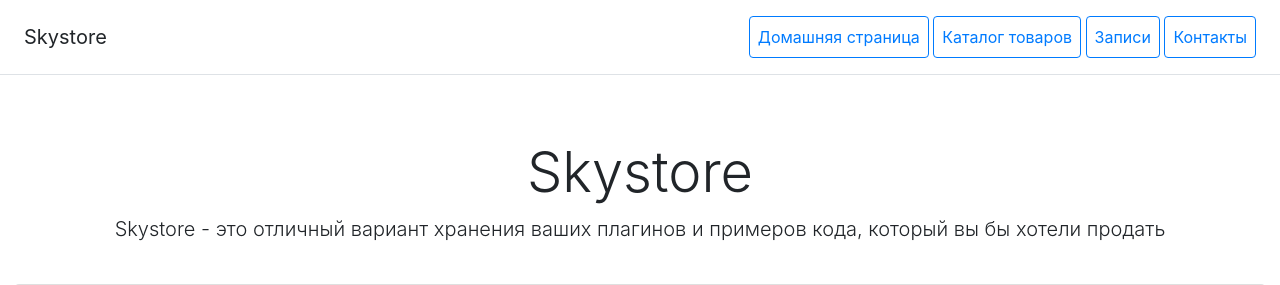
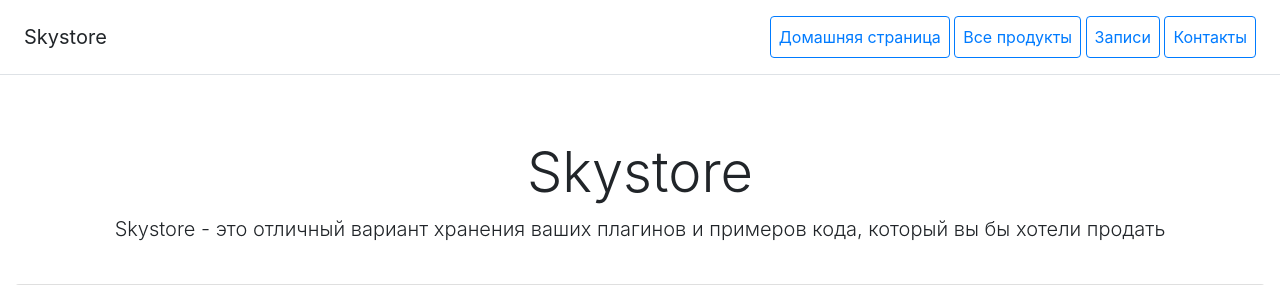
Before and after one commit to DSulzhits/06_2, a Django app: page /blog_record/delete/bot/ in a window 1280 px wide. Shown: the top 285 px of the page. Run offline with Django 4.2, Linux system fonts and the light colour scheme; data comes from the database, SQL or seed files in the repository; some libraries are stand-ins or nearby versions.

Commit message:
Изменена кнопка

```diff
--- a/catalog/templates/catalog/includes/inc_catalog_menu.html
+++ b/catalog/templates/catalog/includes/inc_catalog_menu.html
@@ -1,7 +1,7 @@
 <h5 class="my-0 mr-md-auto font-weight-normal">Skystore</h5>
 <nav class="ms-5">
     <a class="p-2 btn btn-outline-primary" href="/">Домашняя страница</a>
-    <a class="p-2 btn btn-outline-primary" href="/products/">Каталог товаров</a>
+    <a class="p-2 btn btn-outline-primary" href="/products/">Все продукты</a>
     <a class="p-2 btn btn-outline-primary" href="/blog_records/">Записи</a>
     <a class="p-2 btn btn-outline-primary" href="/contacts/">Контакты</a>
 </nav>
```
